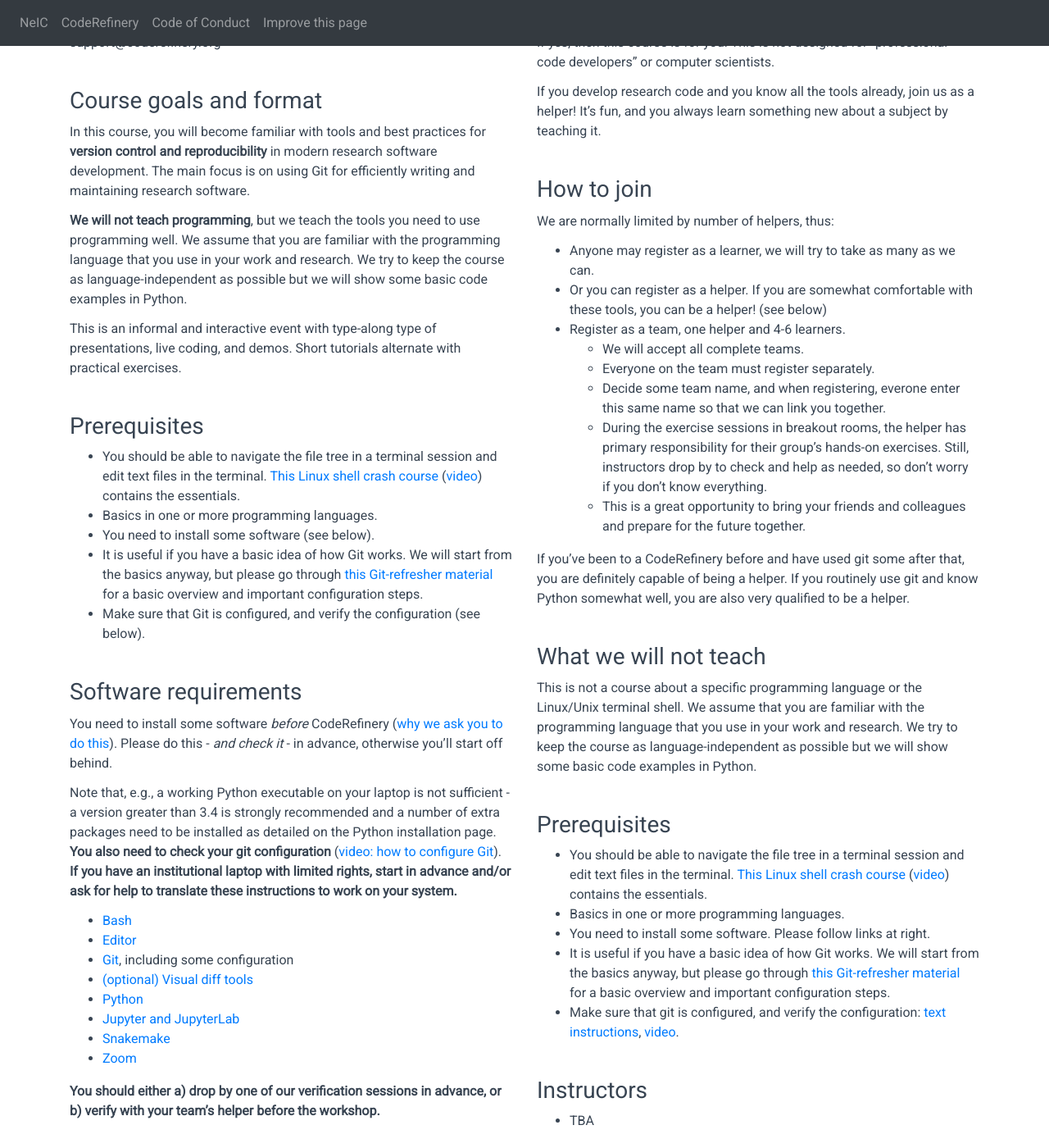
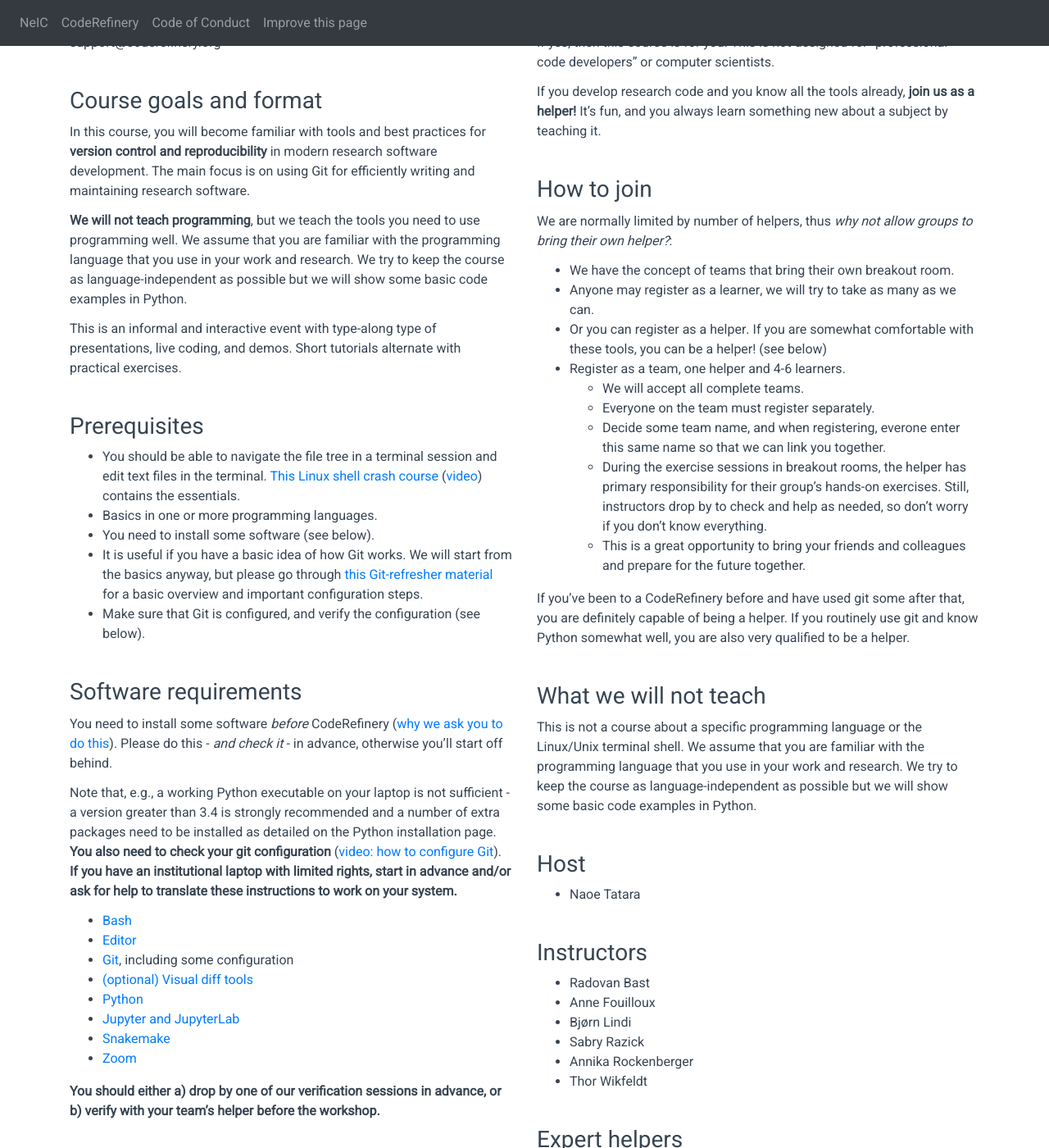
Before and after one commit to coderefinery/2020-11-17-online, a Jekyll site: the page built from index.md, in a window 1280 px wide and 1400 px high, scrolled down 421 px. Shown: the whole window at 82% size. Built offline with Jekyll 4.4.1, drawn with Linux system fonts in a browser that asks for light colours; comment, search, counter and statistics services are not loaded; some of the changed text lies outside the part shown.

Commit message:
Update right_column.md

```diff
--- a/right_column.md
+++ b/right_column.md
@@ -10,18 +10,20 @@ If yes, then this course is for you.  This is not designed for
 "professional code developers" or computer scientists.
 
 If you develop research code and you know all the tools
-already, join us as a helper! It's fun, and you always learn
+already, **join us as a helper!** It's fun, and you always learn
 something new about a subject by teaching it.
 
 
 ### How to join
 
-We are normally limited by number of helpers, thus:
+We are normally limited by number of helpers, thus *why not allow
+groups to bring their own helper?*:
 
-- Anyone may register as a learner, we will try to take as many as we can.
-- Or you can register as a helper.  If you are somewhat comfortable
+- We have the concept of **teams** that **bring their own breakout room**.
+- Anyone may **register as a learner**, we will try to take as many as we can.
+- Or you can **register as a helper**.  If you are somewhat comfortable
   with these tools, you can be a helper! (see below)
-- Register as a team, one helper and 4-6 learners.
+- **Register as a team**, one helper and 4-6 learners.
   - We will accept all complete teams.
   - Everyone on the team must register separately.
   - Decide some team name, and when registering, everone enter this
@@ -47,29 +49,25 @@ language that you use in your work and research.  We try to keep the course as
 language-independent as possible but we will show some basic code examples in
 Python.
 
+### Host
 
-### Prerequisites
-
-- You should be able to navigate the file tree in a terminal session and edit
-  text files in the terminal.
-  [This Linux shell crash course](https://scicomp.aalto.fi/scicomp/shell.html)
-  ([video](https://youtu.be/56p6xX0aToI))
-  contains the essentials.
-- Basics in one or more programming languages.
-- You need to install some software. Please follow links at right.
-- It is useful if you have a basic idea of how Git works. We will start from
-  the basics anyway, but please go through
-  [this Git-refresher material](https://coderefinery.github.io/git-refresher/)
-  for a basic overview and important configuration steps.
-- Make sure that git is configured, and verify the configuration:
-  [text instructions](https://coderefinery.github.io/installation/git/#configuring-git),
-  [video](https://www.youtube.com/watch?v=WdDTp8NeHBs&t=258s).
-
+- Naoe Tatara
 
 ### Instructors
 
-- TBA
+- Radovan Bast
+- Anne Fouilloux
+- Bjørn Lindi
+- Sabry Razick
+- Annika Rockenberger
+- Thor Wikfeldt
 
+
+### Expert helpers
+
+- Max R. Eckardt
+- Juho Lehtonen
+- Stefan Negru
 
 ### Helpers
 
@@ -87,12 +85,18 @@ helpers](https://coderefinery.github.io/manuals/helping-and-teaching/)).
   git, provide some initial advice on obvious error messages, and
   be able to call us for advanced help when it's needed.
 
-- **How does the waitlist work?**  Anyone can register, but you go to
+- **How does the waiting list work?**  Anyone can register, but you go to
   the waitlist until we can be sure we have enough helpers.  We'll
   continually approve people as we get space.  We know
   this may be more unpredictable for you, but the way to make sure you
   get in is join a team with a helper (or find us more helpers in
   general).
 
+- **If it's online, why did you close?**  CodeRefinery workshops are
+  interactive, with lots of interaction between instructors, helpers,
+  and learners.  We can scale one-to-many easily, but we reached the
+  limits of an interactive format.
 
-- TBA
+- **How can I be notified of updates?**  Currently, we don't have any
+  way.  Follow [@coderefine](https://twitter.com/coderefine) on
+  Twitter.
```
